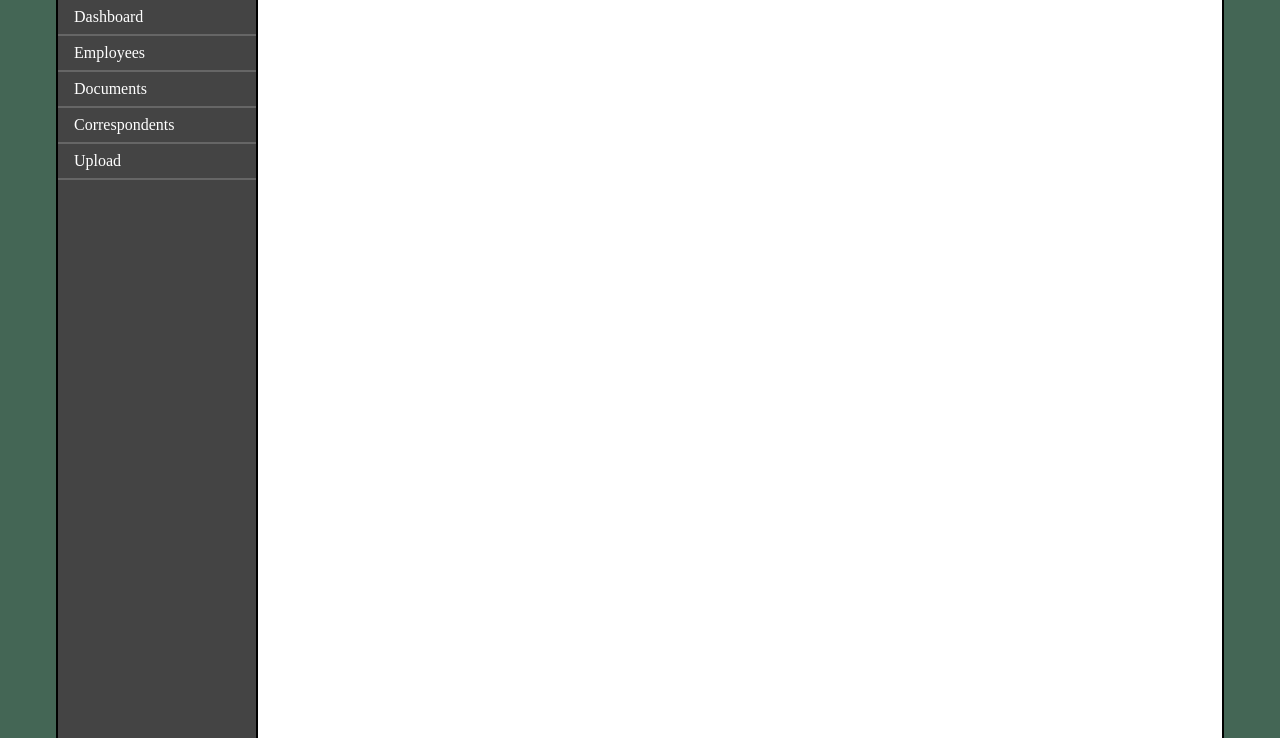
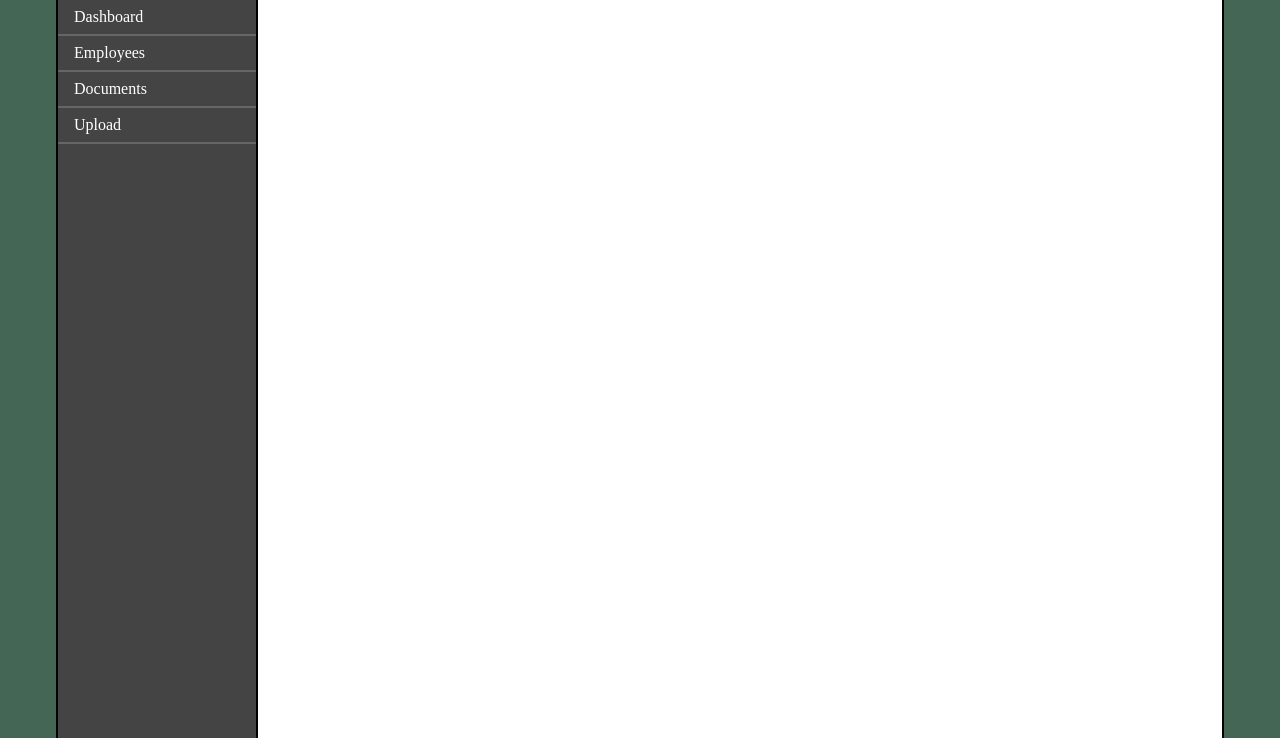
Before and after one commit to Liteb0t/kfh-edrms, a Django app: page /correspondents/ in a window 1280 px wide. Shown: the part 62-800 px from the top of the page. Run offline with Django 5.2, Linux system fonts and the light colour scheme; the visitor is signed in with stand-in values (Sample User, id 1).

Commit message:
comment out correspondents

```diff
--- a/home/templates/master.html
+++ b/home/templates/master.html
@@ -29,7 +29,7 @@
     <a href="{% url 'index' %}">Dashboard</a>
     <a href="{% url 'employees' %}">Employees</a>
     <a href="{% url 'documents' %}">Documents</a>
-    <a href="{% url 'correspondents' %}">Correspondents</a>
+{#    <!--<a href="{% url 'correspondents' %}">Correspondents</a>-->#}
     <a href="{% url 'upload' %}">Upload</a>
 </nav>
 
```
